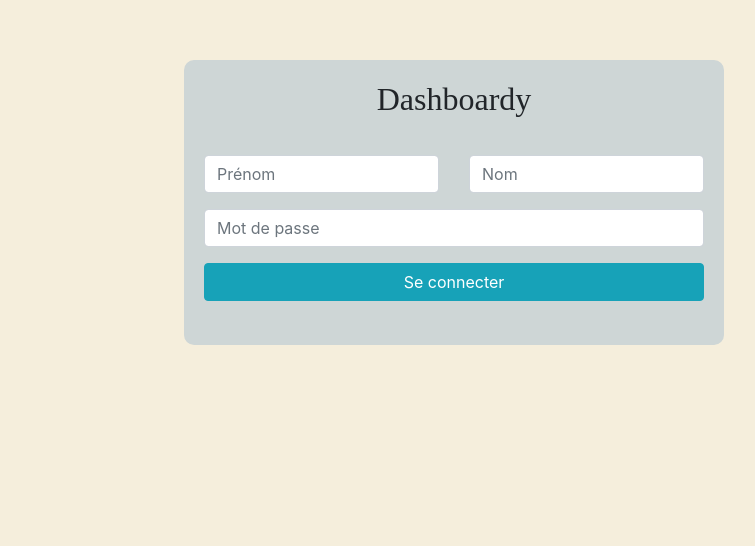
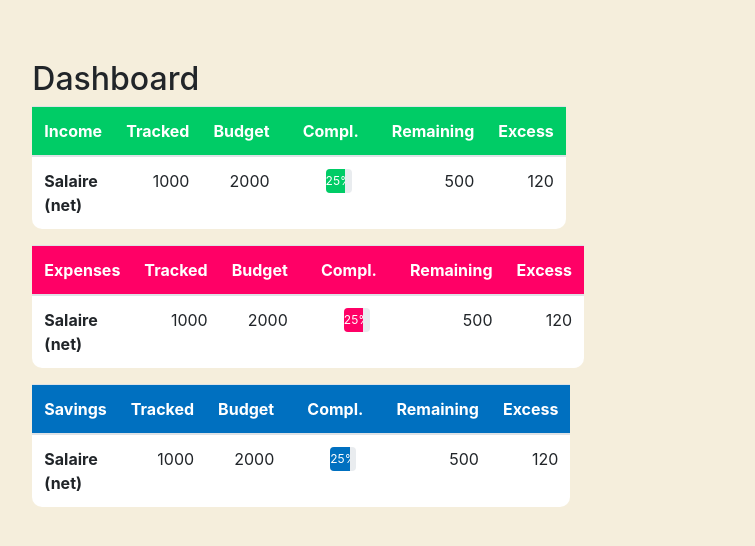
Before and after one commit to adrienwtzg/adrien-witzig.ch, a PHP site: page / in a window 1280 px wide. Shown: the part 52-598 px from the top of the page, without its empty margins (186-941 px from the left). Run offline with PHP 8.4, Linux system fonts and the light colour scheme.

Commit message:
dashboard

```diff
--- a/views/dash.php
+++ b/views/dash.php
@@ -1,43 +1,98 @@
-<?php
+    <div class="marge"></div>
 
-include 'db/db_connect.php';
+    <div class="row" >
+      <div class="col-2"></div>
+        <div class="col-3">
+          <h2>Dashboard</h2>
+          <table class="table"  style="background-color: white; border-radius: 10px;">
+            <thead style="background-color: #00cc66; border-top-left-radius: 10px; border-top-right-radius: 10px;  color: white;">
+              <th class="col-3">Income</th>
+              <th class="col-1" style="text-align: center;">Tracked</th>
+              <th class="col-1" style="text-align: center;">Budget</th>
+              <th class="col-3" style="text-align: center;">Compl.</th>
+              <th class="col-1" style="text-align: center;">Remaining</th>
+              <th class="col-1" style="text-align: center;">Excess</th>
+            </thead>
+            <tbody class="table-group-divider table-divider-color">
+              <tr>
+                <th scope="row">Salaire (net)</th>
+                <td><span style="float: right;">1000</span></td>
+                <td><span style="float: right;">2000</span></td>
+                <td>
+                  <div class="progress" style="height: 1.5rem; margin-right: 1rem; margin-left: 2rem;">
+                    <div class="progress-bar" role="progressbar" style="width: 75%; background-color: #00cc66;" aria-valuenow="25" aria-valuemin="0" aria-valuemax="100">25%</div>
+                  </div>
+                </td>
+                <td><span style="float: right;">500</span></td>
+                <td><span style="float: right;">120</span></td>
+              </tr>
 
-/*$db = connectDB();
+            </tbody>
+          </table>
+        </div>
+        <div class="col-6"></div>
+    </div>
+    <div class="row" >
+      <div class="col-2"></div>
+        <div class="col-3">
+          <table class="table"  style="background-color: white; border-radius: 10px;">
+            <thead style="background-color: #ff0066; border-top-left-radius: 10px; border-top-right-radius: 10px;  color: white;">
+              <th class="col-3">Expenses</th>
+              <th class="col-1" style="text-align: center;">Tracked</th>
+              <th class="col-1" style="text-align: center;">Budget</th>
+              <th class="col-3" style="text-align: center;">Compl.</th>
+              <th class="col-1" style="text-align: center;">Remaining</th>
+              <th class="col-1" style="text-align: center;">Excess</th>
+            </thead>
+            <tbody class="table-group-divider table-divider-color">
+              <tr>
+                <th scope="row">Salaire (net)</th>
+                <td><span style="float: right;">1000</span></td>
+                <td><span style="float: right;">2000</span></td>
+                <td>
+                  <div class="progress" style="height: 1.5rem; margin-right: 1rem; margin-left: 2rem;">
+                    <div class="progress-bar" role="progressbar" style="width: 75%; background-color: #ff0066;" aria-valuenow="25" aria-valuemin="0" aria-valuemax="100">25%</div>
+                  </div>
+                </td>
+                <td><span style="float: right;">500</span></td>
+                <td><span style="float: right;">120</span></td>
+              </tr>
 
-$stmt = $db->prepare("INSERT INTO categories (name, type) VALUES (?, ?)");
-$cat="Loyer";
-$typ="Expenses";
-$stmt->bindParam(1, $cat);
-$stmt->bindParam(2, $typ);
+            </tbody>
+          </table>
+        </div>
+        <div class="col-6"></div>
+    </div>
+    <div class="row" >
+      <div class="col-2"></div>
+        <div class="col-3">
+          <table class="table"  style="background-color: white; border-radius: 10px;">
+            <thead style="background-color: #0070c0; border-top-left-radius: 10px; border-top-right-radius: 10px;  color: white;">
+              <th class="col-3">Savings</th>
+              <th class="col-1" style="text-align: center;">Tracked</th>
+              <th class="col-1" style="text-align: center;">Budget</th>
+              <th class="col-3" style="text-align: center;">Compl.</th>
+              <th class="col-1" style="text-align: center;">Remaining</th>
+              <th class="col-1" style="text-align: center;">Excess</th>
+            </thead>
+            <tbody class="table-group-divider table-divider-color">
+              <tr>
+                <th scope="row">Salaire (net)</th>
+                <td><span style="float: right;">1000</span></td>
+                <td><span style="float: right;">2000</span></td>
+                <td>
+                  <div class="progress" style="height: 1.5rem; margin-right: 1rem; margin-left: 2rem;">
+                    <div class="progress-bar" role="progressbar" style="width: 75%; background-color: #0070c0;" aria-valuenow="25" aria-valuemin="0" aria-valuemax="100">25%</div>
+                  </div>
+                </td>
+                <td><span style="float: right;">500</span></td>
+                <td><span style="float: right;">120</span></td>
+              </tr>
 
-$stmt->execute();
-*/
-
-?>
-    <div class="marge"></div>
-    <div class="container">
-      <div class="row justify-content-center">
-
-      <div class="col-md-6">
-        <form action="./model/checkLogin.php" method="POST" class="loginForm">
-          <h2 class="text-center title">Dashboardy</h2><br>
-          <div class="form-group">
-            <div class="row">
-              <div class="col">
-                <input type="text" class="form-control" placeholder="Prénom" name="prenom" required>
-              </div>
-              <div class="col">
-                <input type="text" class="form-control" placeholder="Nom" name="nom" required>
-              </div>
-            </div>
-          </div>
-          <div class="form-group">
-            <input type="password" class="form-control" placeholder="Mot de passe" name="motDePasse" required>
-          </div>
-          <button type="submit" class="btn btn-info btn-block">Se connecter</button><br>
-        </form>
-      </div>
-    </div>
+            </tbody>
+          </table>
+        </div>
+        <div class="col-6"></div>
     </div>
   </body>
 </html>
```
